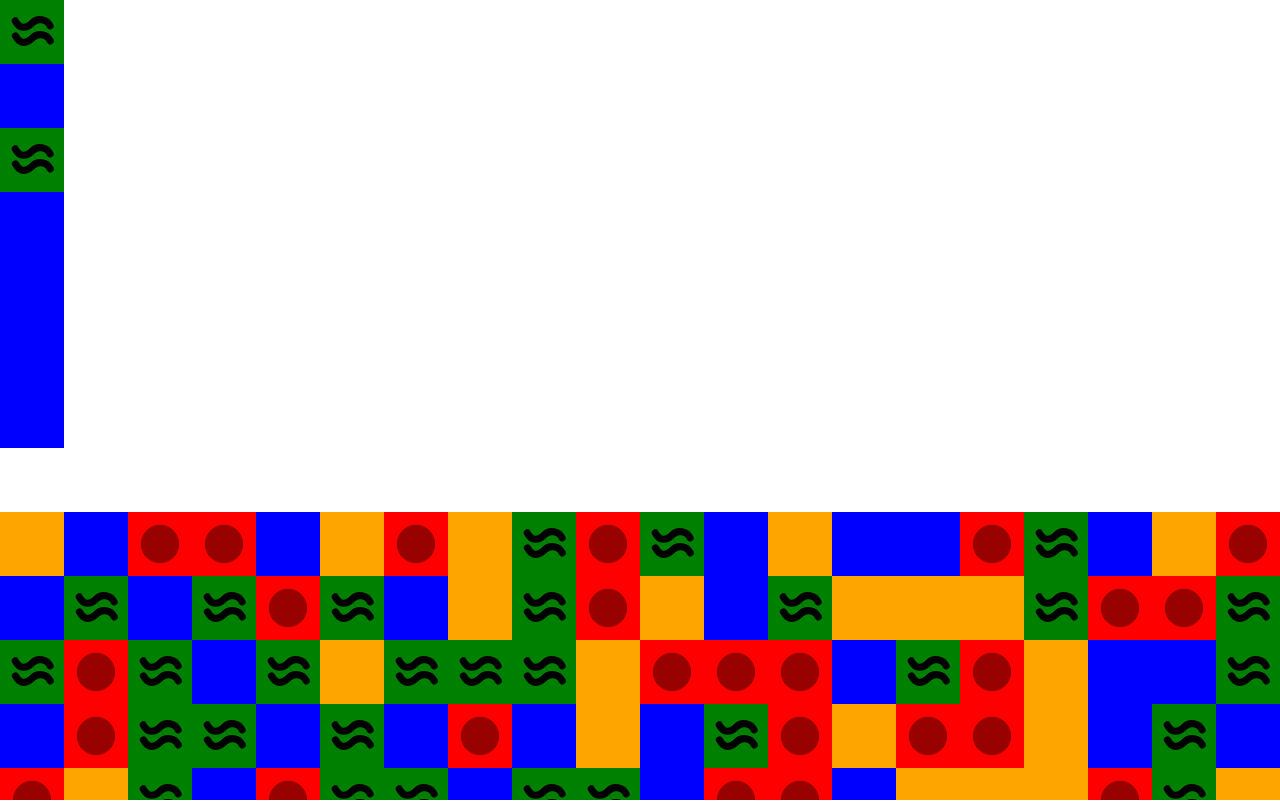
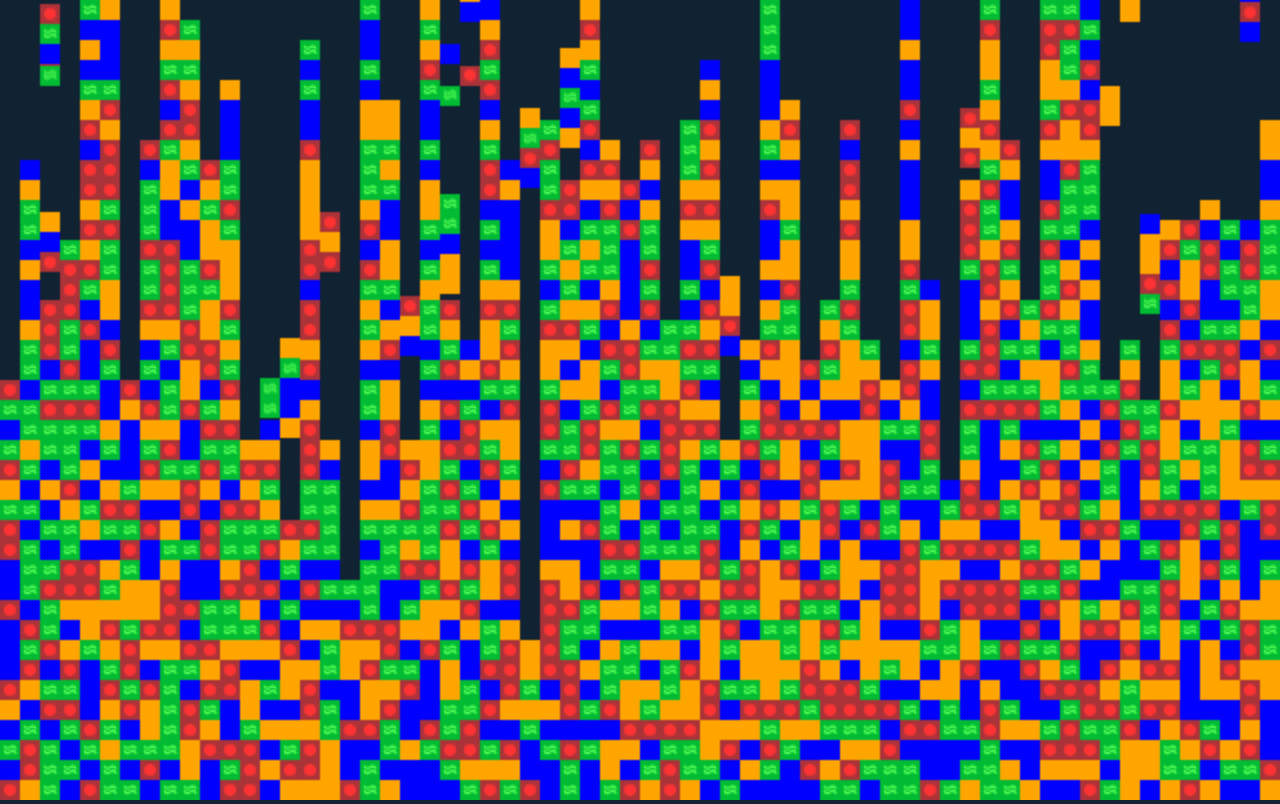
Before and after one commit to Paul-Andre/ShapesPopper, a website: page public/index.html in a window 1280 px wide. Drawn offline with Linux system fonts and the light colour scheme.

Commit message:
I had chains stacking up!

```diff
--- a/public/binaryData.js
+++ b/public/binaryData.js
@@ -111,7 +111,7 @@ var binaryData=function(){
 		this.forEach=function(func,x,r){  // func : function to perform on each cell, x : cell on wich to start (optional), r : how many cells to perform the operation on (optional)
 				x=(typeof x=="number")?Math.max(Math.floor(x),0):0;
 				for(var end = (typeof r!="number")?this.length:Math.min(Math.ceil(x+r),this.length);x<end;x++){
-					func.call(this,view[x],x);
+					func(view[x],x,this);
 				}
 
 		}
--- /dev/null
+++ b/public/game.js
@@ -0,0 +1,124 @@
+function makeNewPopperGame(w,h,size){
+
+	var game={
+		grid:new binaryData.Grid(w,h,8,false),
+		size:size
+
+	};
+
+	var grid=game.grid;
+	var width=w;
+	var height=h;
+console.log(grid);
+	var chains=[];
+	var usedChains=[];
+	game.chains=chains;
+
+
+	function makeNewChain(){
+		var chain;
+		if (usedChains.length>0){
+			chain=usedChains.pop();
+			chain.t.forEachSet(function(){return 0});
+		}else{
+			chain={x:0,y:0,t:new binaryData.Array(height,8,false),h:0,v:0}
+		}
+		chains.push(chain);
+		return chain;
+	}
+
+	function recycleChain(chain){
+		usedChains.push(chain);
+	}
+	//var
+
+
+	game.grid.forEachSet(function(){
+		return Math.floor(Math.random()*4+2)
+	},0,height-5,width)
+
+
+
+
+
+	function makeRandomChain(){
+
+		var chain=makeNewChain();
+		chain.x=Math.floor(Math.random()*width);
+		chain.h=Math.floor(Math.random()*6)+1;
+		chain.y=chain.h*-size-size;
+
+		chain.t.forEachSet(function(){
+			return Math.floor(Math.random()*4+2)
+
+
+		},0,chain.h)
+
+
+	}
+
+	setInterval(makeRandomChain,10);
+
+	game.draw=function gameDraw(){
+		var size=this.size;
+
+
+
+		this.grid.forEach(function(v,x,y){
+			if(v>1){
+			ctx.drawImage(tiles[v],x*size*ratio,y*size*ratio,size*ratio,size*ratio)
+			}
+		})
+
+
+		chains.forEach(function(c){
+
+			c.t.forEach(function(v,i){
+
+				if(v>1){
+				ctx.drawImage(tiles[v],c.x*size*ratio,(i*size+c.y)*ratio);
+				}
+
+			})
+
+		});
+
+
+	}
+
+	game.update=function(delta){
+
+		for(var i=0; i<chains.length;i++)
+		{
+		var v=chains[i];
+
+			v.v=Math.min(size*0.5,v.v+size*0.0625*delta);
+			v.y+=v.v*delta*0.125;
+
+			if (grid.get(v.x,Math.floor((v.y+v.h*size)/size ) )){
+
+				v.t.forEach(function(t,i,a){
+
+					if(t){
+					grid.set(v.x,i+Math.floor((v.y)/size),t);
+					a.set(i,0);
+					};
+				})
+
+				recycleChain(v);
+				chains.splice(i, 1);
+				i--;
+
+
+			}
+
+		}
+
+	}
+	game.usedChains=usedChains;
+	game.chains=chains;
+
+	return game;
+
+
+}
--- a/public/main.js
+++ b/public/main.js
@@ -2,6 +2,12 @@ var canvas=document.getElementById("gameCanvas");
 var ctx=canvas.getContext("2d");
 var ratio=1;
 var tiles;
+var size=20;
+var alignImage=false;
+
+
+var pastTime=0;
+var game;
 
 function resizeCanvas(){
 	//canvas.style.width=0;
@@ -25,95 +31,29 @@ function resizeCanvas(){
 function setRatio(r){
 ratio=r;
 resizeCanvas();
-tiles=createTiles(64*ratio);
+tiles=createTiles(size*ratio);
+}
+
+function goFullScreen(){
+canvas.webkitRequestFullScreen&&canvas.webkitRequestFullScreen(Element.ALLOW_KEYBOARD_INPUT);
+canvas.webkitRequestFullscreen&&canvas.webkitRequestFullscreen(Element.ALLOW_KEYBOARD_INPUT);
+canvas.mozRequestFullScreen&&canvas.mozRequestFullScreen();
+canvas.requestFullscreen&&canvas.requestFullscreen(); // Opera
+setRatio(0.5);
+
+
 }
 
 
-
-
-
-
-
-setRatio(1);
-var game=makeNewPopperGame(Math.round(window.innerWidth/64),Math.round(window.innerHeight/64),64);
+setRatio(0.5);
+game=makeNewPopperGame(Math.floor(window.innerWidth/size),Math.floor(window.innerHeight/size),size);
+pastTime=Date.now();
+draw();
 
 function draw(){
-
+	ctx.clearRect(0,0,canvas.width,canvas.height);
+	game.update(Date.now()-pastTime);
+	pastTime=Date.now();
 	game.draw();
 	requestAnimationFrame(draw);
 }
-
-draw();
-
-
-function makeNewPopperGame(w,h,size){
-
-	var game={
-		grid:new binaryData.Grid(w,h,8,false),
-		size:size
-
-	};
-
-	var width=w;
-	var height=h;
-
-	var chains=[];
-	var usedChains=[];
-	game.chains=chains;
-
-
-	function makeNewChain(){
-		var chain;
-		if (usedChains.length>0){
-			chain=usedChains.pop();
-		}else{
-			chain={x:0,y:0,t:new binaryData.Array(height,8,false),h:0}
-		}
-		chains.push(chain);
-		return chain;
-	}
-
-	//var
-
-
-	game.grid.forEachSet(function(){
-		return Math.floor(Math.random()*4+1)
-	},0,height-5,width)
-
-
-	var chain=makeNewChain();
-	chain.t.forEachSet(function(){
-		return Math.floor(Math.random()*4+1)
-
-
-	},0,7)
-
-	game.draw=function gameDraw(){
-		var size=this.size;
-
-
-
-		this.grid.forEach(function(v,x,y){
-
-			ctx.drawImage(tiles[v],x*size*ratio,y*size*ratio,size*ratio,size*ratio)
-
-		})
-
-
-		chains.forEach(function(c){
-
-			c.t.forEach(function(v,i){
-
-				ctx.drawImage(tiles[v],c.x*size*ratio,(i*size+c.y)*ratio);
-
-			})
-
-		});
-
-
-	}
-
-	return game;
-
-
-}
--- a/public/style.css
+++ b/public/style.css
@@ -2,6 +2,7 @@ body{
 	margin:0px;
 	padding:0px;
 	overflow:hidden;
+	background-color:#112233;
 }
 
 #gameCanvas {
@@ -10,9 +11,9 @@ body{
 
 			top:0px;
 
-			left:0px;
+			left:0px;/*
 		image-rendering: optimizeSpeed;
 		image-rendering: -moz-crisp-edges;
 		image-rendering: -webkit-optimize-contrast;
-		-ms-interpolation-mode:nearest-neighbor;
+		-ms-interpolation-mode:nearest-neighbor;*/
 }
--- a/public/tileGenerator.js
+++ b/public/tileGenerator.js
@@ -1,12 +1,12 @@
 function createTiles(size){
 
 
-	var tileColors=["rgba(0,0,0,0)","red","green","blue","orange"];
+	var tileColors=["rgba(0,0,0,0)","rgba(0,0,0,0)","#AA3339","#00bb33","blue","orange"];
 
 	var tiles=[];
 
 
-	for(var i=0;i<6;i++){
+	for(var i=0;i<8;i++){
 
 		var tile=document.createElement("canvas");
 		var ctx=tile.getContext("2d");
@@ -27,13 +27,13 @@ function createTiles(size){
 
 		ctx.scale(size/100,size/100);
 		switch(i){
-		case(1):
-		ctx.fillStyle="#990000";
+		case(2):
+		ctx.fillStyle="#FF3333";
 		ctx.arc(50, 50, 30, 0, Math.PI*2, true);
 		//ctx.fillRect(25,25,50,50);
 		ctx.fill();
 		break;
-		case(2):
+		case(3):
 ctx.beginPath();
 ctx.moveTo(0,0);
 ctx.lineTo(100,0);
@@ -50,9 +50,9 @@ ctx.restore();
 ctx.save();
 ctx.translate(0,-952.36218);
 ctx.save();
-ctx.fillStyle = "rgba(0, 0, 0, 0)";
-ctx.strokeStyle = "#000000";
-ctx.lineWidth = 11.100000381469727;
+//ctx.fillStyle = "#00ff00";
+ctx.strokeStyle = "#55FF55";
+ctx.lineWidth = 12;
 ctx.lineCap = "round";
 ctx.lineJoin = "miter";
 ctx.miterLimit = 4;
@@ -60,21 +60,19 @@ ctx.beginPath();
 ctx.moveTo(23.829093,984.91159);
 ctx.bezierCurveTo(30.808991,998.54696,41.617135000000005,996.97076,50.783578,987.89926);
 ctx.bezierCurveTo(58.963708,979.80385,72.654305,981.86177,78.24466799999999,992.74971);
-ctx.fill();
+//ctx.fill();
 ctx.stroke();
-ctx.restore();
-ctx.save();
-ctx.fillStyle = "rgba(0, 0, 0, 0)";
-ctx.strokeStyle = "#000000";
-ctx.lineWidth = 11.100000381469727;
-ctx.lineCap = "round";
-ctx.lineJoin = "miter";
-ctx.miterLimit = 4;
+//ctx.fillStyle = "rgba(0, 0, 0, 0)";
+//ctx.strokeStyle = "#000000";
+//ctx.lineWidth = 11.100000381469727;
+//ctx.lineCap = "round";
+//ctx.lineJoin = "miter";
+//ctx.miterLimit = 4;
 ctx.beginPath();
 ctx.moveTo(24.161064,1008.5132);
 ctx.bezierCurveTo(31.140962000000002,1022.1486,41.949106,1020.5724,51.115549,1011.5009);
 ctx.bezierCurveTo(59.295679,1003.4055,72.986276,1005.4634,78.576639,1016.3514);
-ctx.fill();
+//ctx.fill();
 ctx.stroke();
 ctx.restore();
 ctx.restore();
--- /dev/null
+++ b/publicMin/game.js
@@ -0,0 +1 @@
+function makeNewPopperGame(t,i,h){function r(){var t;return c.length>0?(t=c.pop(),t.t.forEachSet(function(){return 0})):t={x:0,y:0,t:new binaryData.Array(f,8,!1),h:0,v:0},l.push(t),t}function e(t){c.push(t)}function a(){var t=r();t.x=Math.floor(Math.random()*s),t.h=Math.floor(6*Math.random())+1,t.y=t.h*-h-h,t.t.forEachSet(function(){return Math.floor(4*Math.random()+2)},0,t.h)}var n={grid:new binaryData.Grid(t,i,8,!1),size:h},o=n.grid,s=t,f=i;console.log(o);var l=[],c=[];return n.chains=l,n.grid.forEachSet(function(){return Math.floor(4*Math.random()+2)},0,f-5,s),setInterval(a,10),n.draw=function(){var t=this.size;this.grid.forEach(function(i,h,r){i>1&&ctx.drawImage(tiles[i],h*t*ratio,r*t*ratio,t*ratio,t*ratio)}),l.forEach(function(i){i.t.forEach(function(h,r){h>1&&ctx.drawImage(tiles[h],i.x*t*ratio,(r*t+i.y)*ratio)})})},n.update=function(t){for(var i=0;i<l.length;i++){var r=l[i];r.v=Math.min(.5*h,r.v+.0625*h*t),r.y+=.125*r.v*t,o.get(r.x,Math.floor((r.y+r.h*h)/h))&&(r.t.forEach(function(t,i,e){t&&(o.set(r.x,i+Math.floor(r.y/h),t),e.set(i,0))}),e(r),l.splice(i,1),i--)}},n.usedChains=c,n.chains=l,n}
--- a/publicMin/main.js
+++ b/publicMin/main.js
@@ -1 +1 @@
-function resizeCanvas(){var t=window.innerWidth,i=window.innerHeight;canvas.width=Math.floor(t*ratio),canvas.height=Math.floor(i*ratio),canvas.style.width=canvas.width/ratio+"px",canvas.style.height=canvas.height/ratio+"px"}function setRatio(t){ratio=t,resizeCanvas(),tiles=createTiles(64*ratio)}function draw(){game.draw(),requestAnimationFrame(draw)}function makeNewPopperGame(t,i,a){function e(){var t;return t=s.length>0?s.pop():{x:0,y:0,t:new binaryData.Array(n,8,!1),h:0},o.push(t),t}var r={grid:new binaryData.Grid(t,i,8,!1),size:a},h=t,n=i,o=[],s=[];r.chains=o,r.grid.forEachSet(function(){return Math.floor(4*Math.random()+1)},0,n-5,h);var f=e();return f.t.forEachSet(function(){return Math.floor(4*Math.random()+1)},0,7),r.draw=function(){var t=this.size;this.grid.forEach(function(i,a,e){ctx.drawImage(tiles[i],a*t*ratio,e*t*ratio,t*ratio,t*ratio)}),o.forEach(function(i){i.t.forEach(function(a,e){ctx.drawImage(tiles[a],i.x*t*ratio,(e*t+i.y)*ratio)})})},r}var canvas=document.getElementById("gameCanvas"),ctx=canvas.getContext("2d"),ratio=1,tiles;setRatio(1);var game=makeNewPopperGame(Math.round(window.innerWidth/64),Math.round(window.innerHeight/64),64);draw();
+function resizeCanvas(){var t=window.innerWidth,e=window.innerHeight;canvas.width=Math.floor(t*ratio),canvas.height=Math.floor(e*ratio),canvas.style.width=canvas.width/ratio+"px",canvas.style.height=canvas.height/ratio+"px"}function setRatio(t){ratio=t,resizeCanvas(),tiles=createTiles(size*ratio)}function goFullScreen(){canvas.webkitRequestFullScreen&&canvas.webkitRequestFullScreen(Element.ALLOW_KEYBOARD_INPUT),canvas.webkitRequestFullscreen&&canvas.webkitRequestFullscreen(Element.ALLOW_KEYBOARD_INPUT),canvas.mozRequestFullScreen&&canvas.mozRequestFullScreen(),canvas.requestFullscreen&&canvas.requestFullscreen(),setRatio(.5)}function draw(){ctx.clearRect(0,0,canvas.width,canvas.height),game.update(Date.now()-pastTime),pastTime=Date.now(),game.draw(),requestAnimationFrame(draw)}var canvas=document.getElementById("gameCanvas"),ctx=canvas.getContext("2d"),ratio=1,tiles,size=20,alignImage=!1,pastTime=0,game;setRatio(.5),game=makeNewPopperGame(Math.floor(window.innerWidth/size),Math.floor(window.innerHeight/size),size),pastTime=Date.now(),draw();
--- a/publicMin/style.css
+++ b/publicMin/style.css
@@ -1 +1 @@
-body{margin:0;padding:0;overflow:hidden}#gameCanvas{padding:0;margin:0;top:0;left:0;image-rendering:optimizeSpeed;image-rendering:-moz-crisp-edges;image-rendering:-webkit-optimize-contrast;-ms-interpolation-mode:nearest-neighbor}
+body{margin:0;padding:0;overflow:hidden;background-color:#123}#gameCanvas{padding:0;margin:0;top:0;left:0}
--- a/publicMin/tileGenerator.js
+++ b/publicMin/tileGenerator.js
@@ -1 +1 @@
-function createTiles(t){function e(t,e,r){switch(t.fillStyle=i[e],t.fillRect(0,0,r,r),t.scale(r/100,r/100),e){case 1:t.fillStyle="#990000",t.arc(50,50,30,0,2*Math.PI,!0),t.fill();break;case 2:t.beginPath(),t.moveTo(0,0),t.lineTo(100,0),t.lineTo(100,100),t.lineTo(0,100),t.closePath(),t.clip(),t.strokeStyle="rgba(0,0,0,0)",t.lineCap="butt",t.lineJoin="miter",t.miterLimit=4,t.save(),t.restore(),t.save(),t.translate(0,-952.36218),t.save(),t.fillStyle="rgba(0, 0, 0, 0)",t.strokeStyle="#000000",t.lineWidth=11.100000381469727,t.lineCap="round",t.lineJoin="miter",t.miterLimit=4,t.beginPath(),t.moveTo(23.829093,984.91159),t.bezierCurveTo(30.808991,998.54696,41.617135000000005,996.97076,50.783578,987.89926),t.bezierCurveTo(58.963708,979.80385,72.654305,981.86177,78.24466799999999,992.74971),t.fill(),t.stroke(),t.restore(),t.save(),t.fillStyle="rgba(0, 0, 0, 0)",t.strokeStyle="#000000",t.lineWidth=11.100000381469727,t.lineCap="round",t.lineJoin="miter",t.miterLimit=4,t.beginPath(),t.moveTo(24.161064,1008.5132),t.bezierCurveTo(31.140962000000002,1022.1486,41.949106,1020.5724,51.115549,1011.5009),t.bezierCurveTo(59.295679,1003.4055,72.986276,1005.4634,78.576639,1016.3514),t.fill(),t.stroke(),t.restore(),t.restore()}}for(var i=["rgba(0,0,0,0)","red","green","blue","orange"],r=[],a=0;6>a;a++){var n=document.createElement("canvas"),h=n.getContext("2d");n.width=t,n.height=t,e(h,a,t),r.push(n)}return r}
+function createTiles(t){function e(t,e,a){switch(t.fillStyle=i[e],t.fillRect(0,0,a,a),t.scale(a/100,a/100),e){case 2:t.fillStyle="#FF3333",t.arc(50,50,30,0,2*Math.PI,!0),t.fill();break;case 3:t.beginPath(),t.moveTo(0,0),t.lineTo(100,0),t.lineTo(100,100),t.lineTo(0,100),t.closePath(),t.clip(),t.strokeStyle="rgba(0,0,0,0)",t.lineCap="butt",t.lineJoin="miter",t.miterLimit=4,t.save(),t.restore(),t.save(),t.translate(0,-952.36218),t.save(),t.strokeStyle="#55FF55",t.lineWidth=12,t.lineCap="round",t.lineJoin="miter",t.miterLimit=4,t.beginPath(),t.moveTo(23.829093,984.91159),t.bezierCurveTo(30.808991,998.54696,41.617135000000005,996.97076,50.783578,987.89926),t.bezierCurveTo(58.963708,979.80385,72.654305,981.86177,78.24466799999999,992.74971),t.stroke(),t.beginPath(),t.moveTo(24.161064,1008.5132),t.bezierCurveTo(31.140962000000002,1022.1486,41.949106,1020.5724,51.115549,1011.5009),t.bezierCurveTo(59.295679,1003.4055,72.986276,1005.4634,78.576639,1016.3514),t.stroke(),t.restore(),t.restore()}}for(var i=["rgba(0,0,0,0)","rgba(0,0,0,0)","#AA3339","#00bb33","blue","orange"],a=[],r=0;8>r;r++){var n=document.createElement("canvas"),h=n.getContext("2d");n.width=t,n.height=t,e(h,r,t),a.push(n)}return a}
```
Also changed, not shown: public/index.html (+1 -0 lines), publicMin/index.html (+1 -0 lines), publicMin/binaryData.js, 1 other file.
